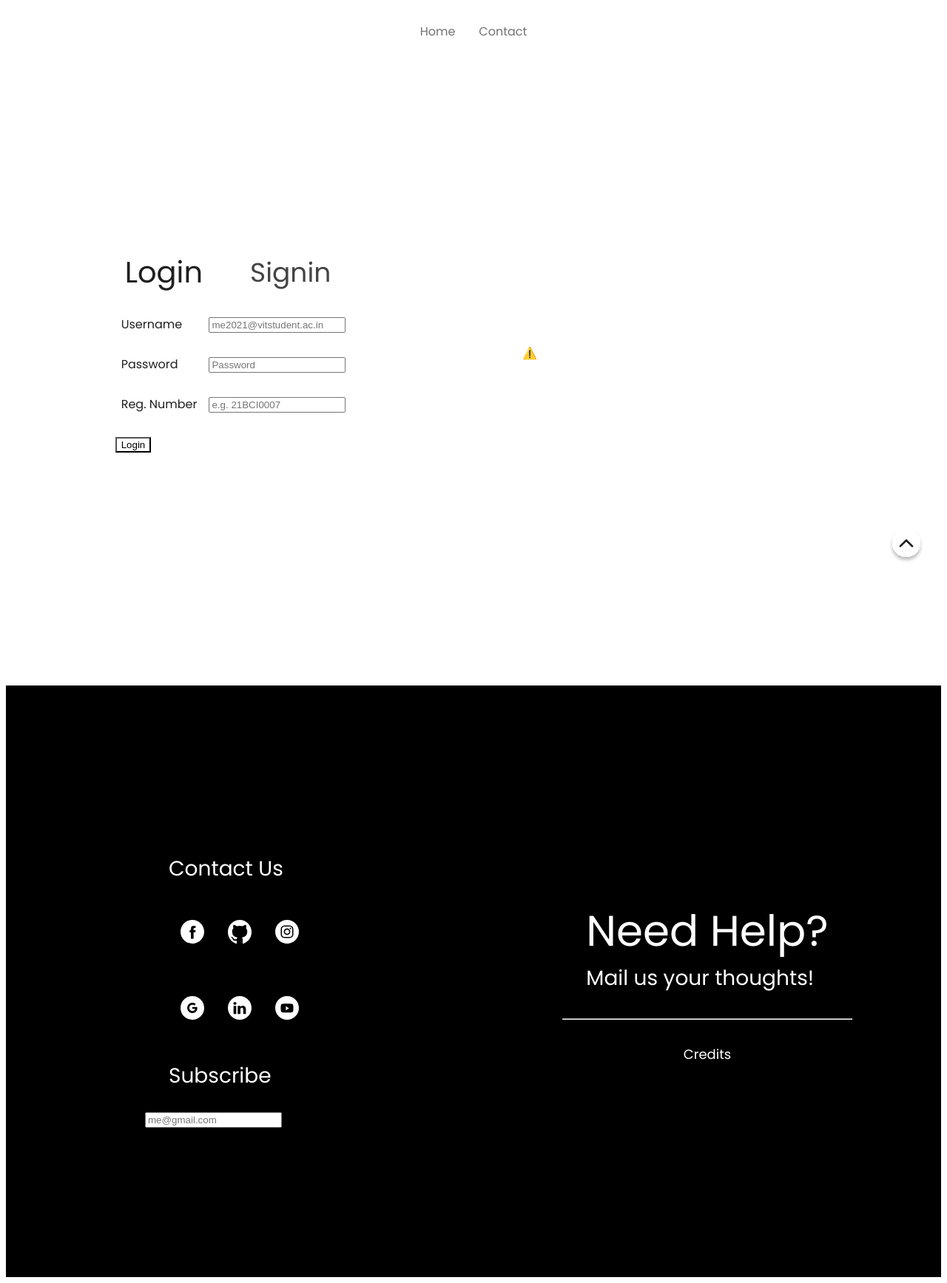
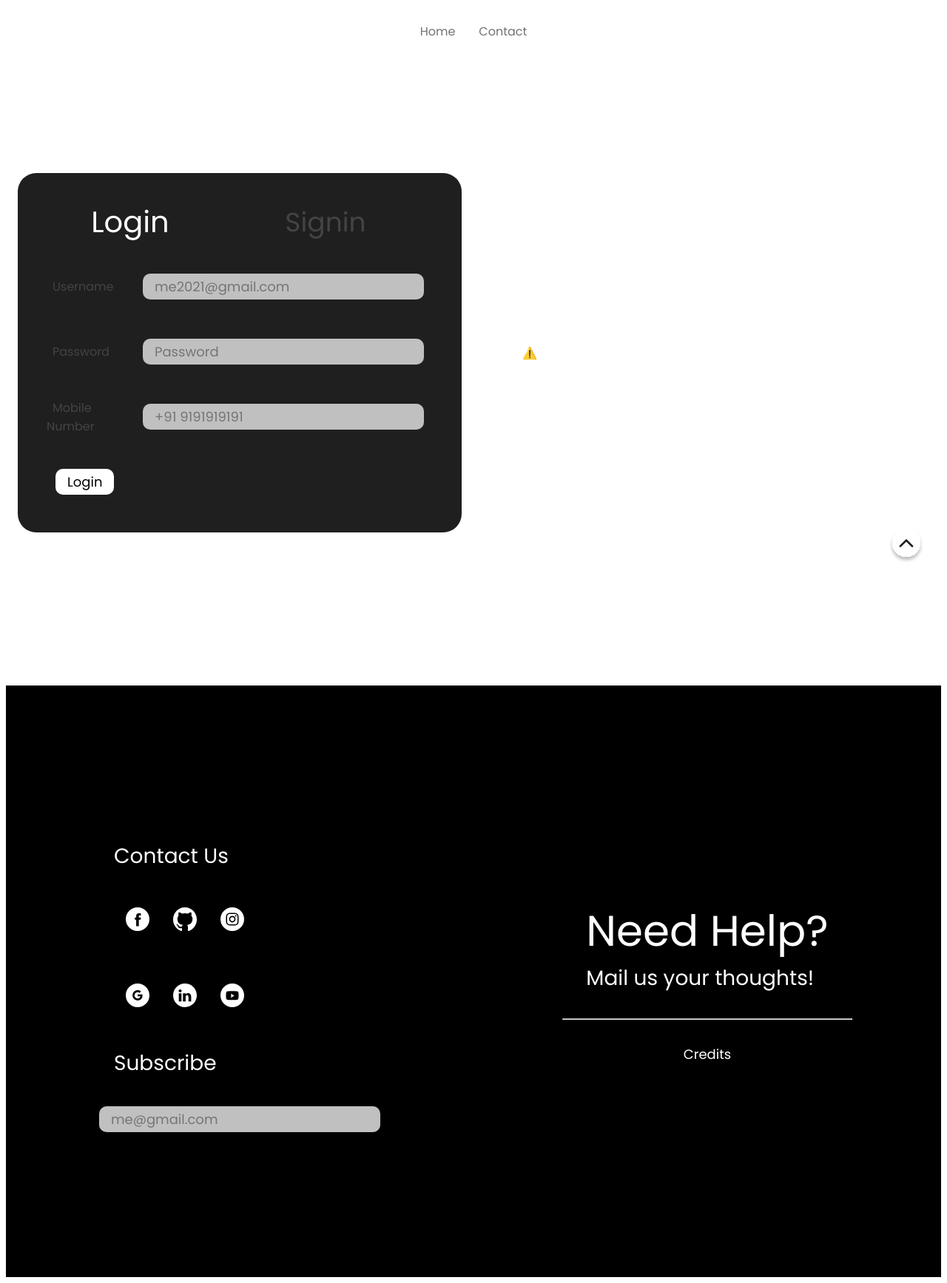
Before and after one commit to PranavPrakasan07/OrderPizza, a PHP site: page /pages/login.php in a window 1280 px wide. Shown: the whole page at 74% size. Run offline with PHP 8.4, Linux system fonts and the light colour scheme; some libraries are stand-ins or nearby versions.

Commit message:
Form UI, login, signin

```diff
--- a/css/form.css
+++ b/css/form.css
@@ -23,7 +23,7 @@
 
 .tagline_active {
     font-size: 40px;
-    color: #1f1f1f;
+    color: white;
     cursor: pointer;
     padding: 0px 16px 0px 16px;
     margin: 0px 16px 0px 16px;
@@ -48,9 +48,15 @@
 
 label{
     font-size: 16px;
-    color: #1f1f1f;
+    color: #444444;
     cursor: pointer;
     text-align: left;
     padding: 0px 4px 0px 4px;
     margin: 0px 8px 0px 4px;
 }
+
+.card{
+    background-color: #1f1f1f;
+    border-radius: 25px;
+    padding: 36px;
+}
--- a/css/main.css
+++ b/css/main.css
@@ -188,6 +188,35 @@ a:hover{
     color: #1f1f1f;
 }
 
+html ::-webkit-scrollbar {
+    background-color: transparent;
+    width: 10px;
+    margin: 4px;
+    border: #fff;
+    border-width: 4px;
+}
+
+html ::-webkit-scrollbar-thumb {
+    background-color: #383838;
+    width: 10px;
+    margin: 4px;
+    border-radius: 25px;
+    border: #fff;
+    border-width: 4px;
+}
+
+
+input {
+    padding: 4px 16px 4px 16px;
+    border: #1F1F1F;
+    border-radius: 10px;
+    font-size: 18px;
+    margin: 12px;
+    font-family: 'Poppins', sans-serif;
+    background-color: #C0C0C0;
+}
+
+
 /* Responsive layout - makes a one column-layout instead of two-column layout */
 
 
--- a/pages/login.php
+++ b/pages/login.php
@@ -39,18 +39,6 @@
 
         </div>
     </center>
-<!--
-    <div class="container">
-        <lottie-player src="https://assets6.lottiefiles.com/packages/lf20_FYx0Ph.json" background="transparent"
-            speed="1" style="width: 500px; height: 500px;" loop autoplay preserveAspectRatio="xMinYMin meet">
-        </lottie-player>
-
-        <div class="right_aligned">
-            <div class="title_header">Welcome</div>
-            <div class="content">Glad you are here!</div>
-        </div>
-    </div> -->
-
 
     <div class="flex-container">
         <div class="flex-item-left">
@@ -82,7 +70,7 @@
                     <table id="login_table">
                         <tr>
                             <td><label for="l_username">Username</label></td>
-                            <td> <input id="l_username" type="email" placeholder="me2021@vitstudent.ac.in"><br></td>
+                            <td> <input id="l_username" type="email" placeholder="me2021@gmail.com"><br></td>
                         </tr>
                         <tr>
                             <td></td>
@@ -101,8 +89,8 @@
                             </td>
                         </tr>
                         <tr>
-                            <td><label for="l_rno">Reg. Number</label></td>
-                            <td> <input id="l_rno" type="text" placeholder="e.g. 21BCI0007"><br></td>
+                            <td><label for="l_rno">Mobile Number</label></td>
+                            <td> <input id="l_rno" type="text" placeholder="+91 9191919191"><br></td>
                         </tr>
                         <tr>
                             <td></td>
@@ -121,7 +109,7 @@
                     <table id="signin_table" style="display: none;">
                         <tr>
                             <td><label for="s_username">Username</label></td>
-                            <td> <input id="s_username" type="email" placeholder="me2021@vitstudent.ac.in"><br></td>
+                            <td> <input id="s_username" type="email" placeholder="me2021@gmail.com"><br></td>
                         </tr>
                         <tr>
                             <td></td>
@@ -140,8 +128,8 @@
                             </td>
                         </tr>
                         <tr>
-                            <td><label for="s_rno">Reg. Number</label></td>
-                            <td> <input id="s_rno" type="text" placeholder="e.g. 21BCI0007"><br></td>
+                            <td><label for="s_rno">Mobile Number</label></td>
+                            <td> <input id="s_rno" type="text" placeholder="+91 9191919191"><br></td>
                         </tr>
                         <tr>
                             <td></td>
```
